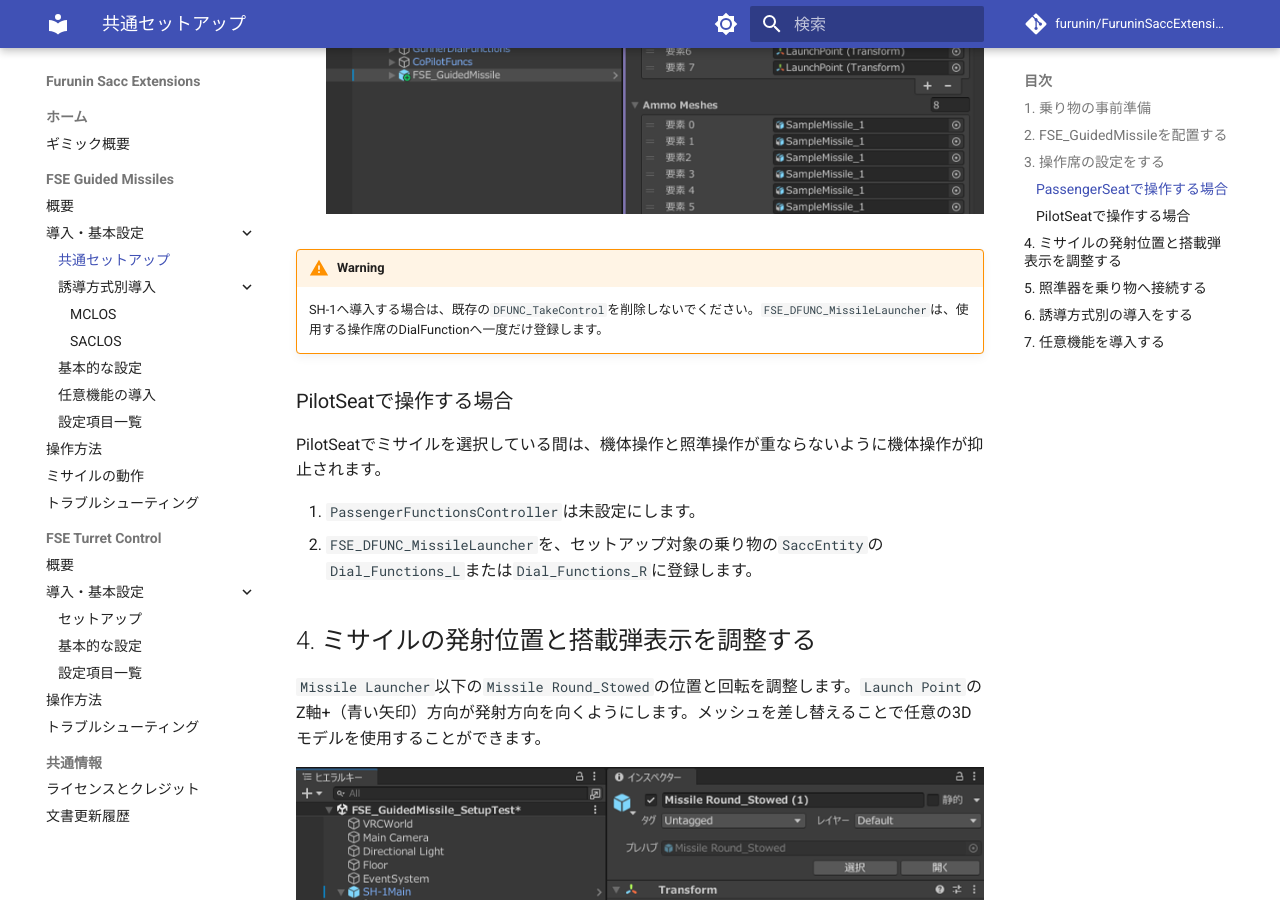
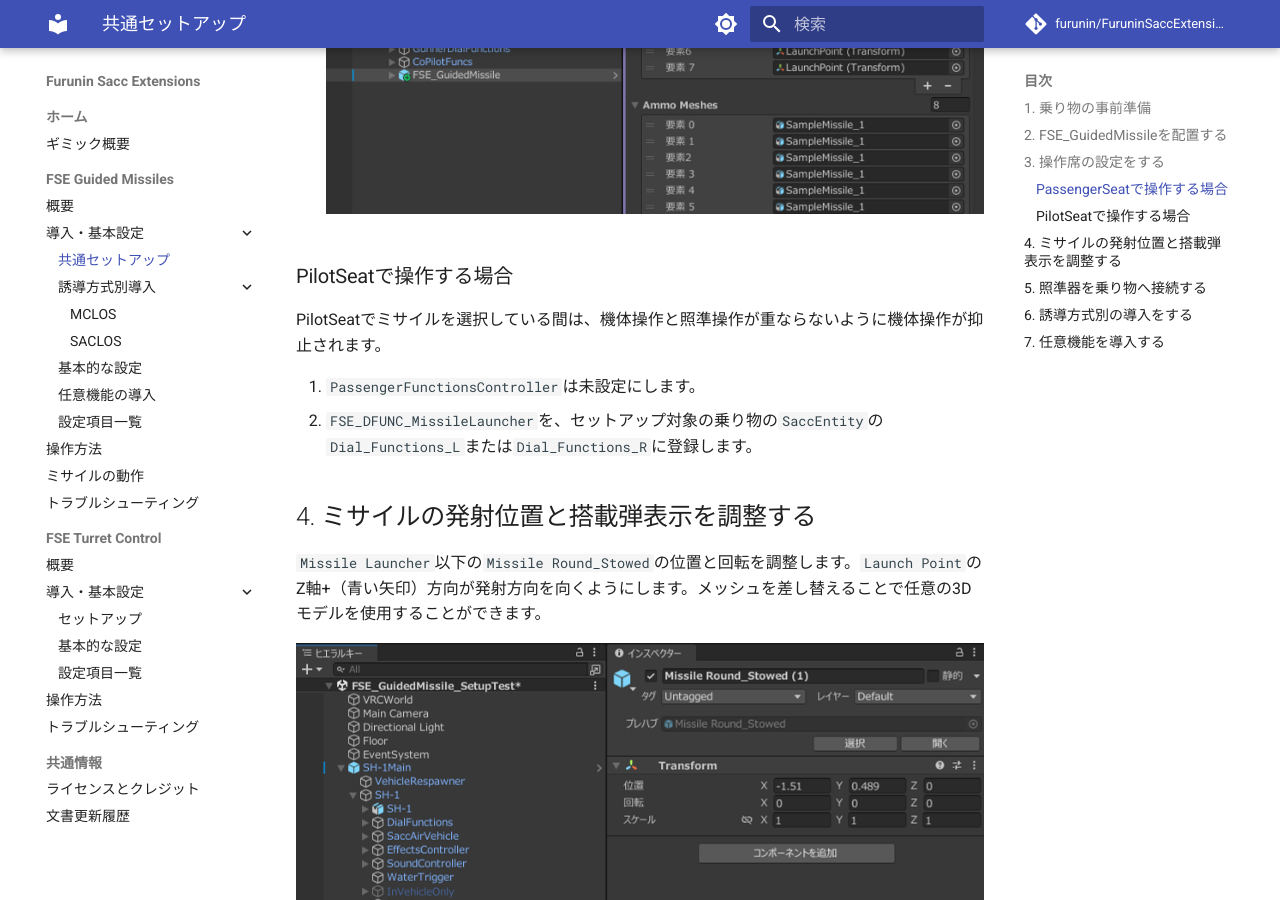
Before and after one commit to furunin/FuruninSaccExtensions-Docs, an MkDocs documentation site: the page built from docs/guided-missiles/installation.md, in a window 1280 px wide and 900 px high, scrolled down 2615 px. Built offline with MkDocs 1.6.1 and Material for MkDocs 9.7.7, drawn with Linux system fonts in a browser that asks for light colours; comment, search, counter and statistics services are not loaded; the version menu is left out.

Commit message:
docs: remove TakeControl setup warning

```diff
--- a/docs/guided-missiles/installation.md
+++ b/docs/guided-missiles/installation.md
@@ -32,9 +32,6 @@ Guided Missileをセットアップする対象の乗り物にSaccをセット
 
     ![FSE_DFUNC_MissileLauncherにSAV_PassengerFunctionsControllerを設定](../assets/images/guided-missiles/installation/3-3_1.png){ width="900" loading=lazy }
 
-!!! Warning
-    SH-1へ導入する場合は、既存の`DFUNC_TakeControl`を削除しないでください。`FSE_DFUNC_MissileLauncher`は、使用する操作席のDialFunctionへ一度だけ登録します。
-
 ### PilotSeatで操作する場合
 
 PilotSeatでミサイルを選択している間は、機体操作と照準操作が重ならないように機体操作が抑止されます。
```
